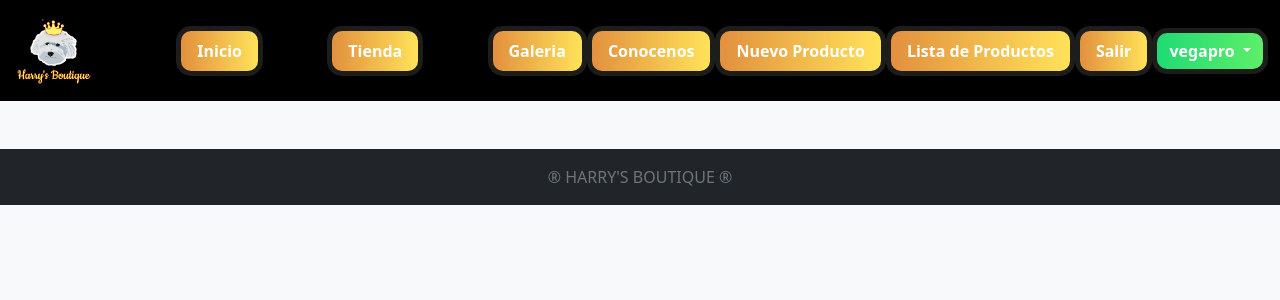
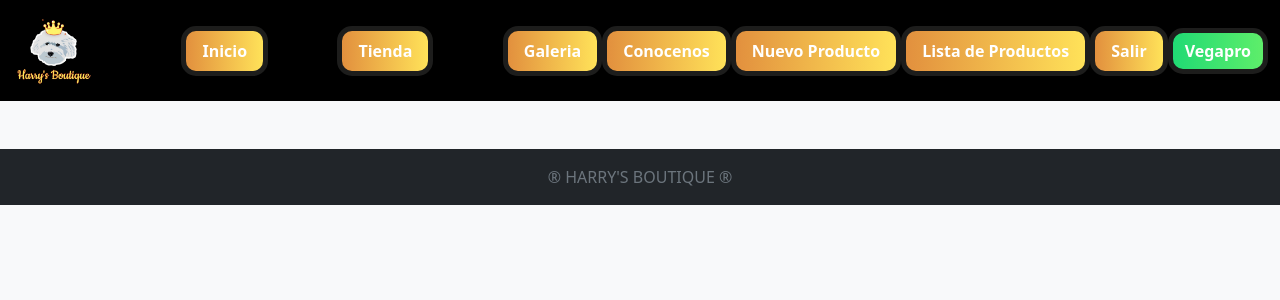
Before and after one commit to felipevega-dev/HarrysDjango, a Django app: page /base/ in a window 1280 px wide. Shown: the top 300 px of the page. Run offline with Django 4.2, Linux system fonts and the light colour scheme; a user stored in the database is signed in.

Commit message:
navbar0.1

```diff
--- a/core/templates/harrys/base.html
+++ b/core/templates/harrys/base.html
@@ -47,17 +47,13 @@
                 <a href="{% url 'listado_productos' %}" class="nav-link navtitle col-12 col-sm-12 col-md-12 col-lg-12 col-xl-12 text-center d-none d-lg-block col-xl-5 ">Lista de Productos</a>
                 </div>
                 <div class="nav text-white fw-bold ">
-                      <a href="{% url 'logout' %}" class="nav-link navtitle col-12 col-sm-12 col-md-12 col-lg-12 col-xl-12 text-center d-none d-lg-block col-xl-5 ">Salir</a>
+                      <a href="{% url 'logout'%}" class="nav-link navtitle col-12 col-sm-12 col-md-12 col-lg-12 col-xl-12 text-center d-none d-lg-block col-xl-5 ">Salir</a>
                 </div>
 
-                <button class="btn text-white fw-bold navlogin dropdown-toggle" type="button" data-toggle="dropdown">
+                <button class="btn text-white fw-bold navlogin text-capitalize" type="button" data-toggle="dropdown">
                   {{ user.username}}
-                <span class="caret"></span></button>
-                <ul class="dropdown-menu">
-                  <li><a href="#">HTML</a></li>
-                  <li><a href="#">CSS</a></li>
-                  <li><a href="#">JavaScript</a></li>
-                </ul>
+                </button>
+
 
                 {% else %}
                 <div class="nav text-white fw-bold ">
```
Also changed, not shown: db.sqlite3.
